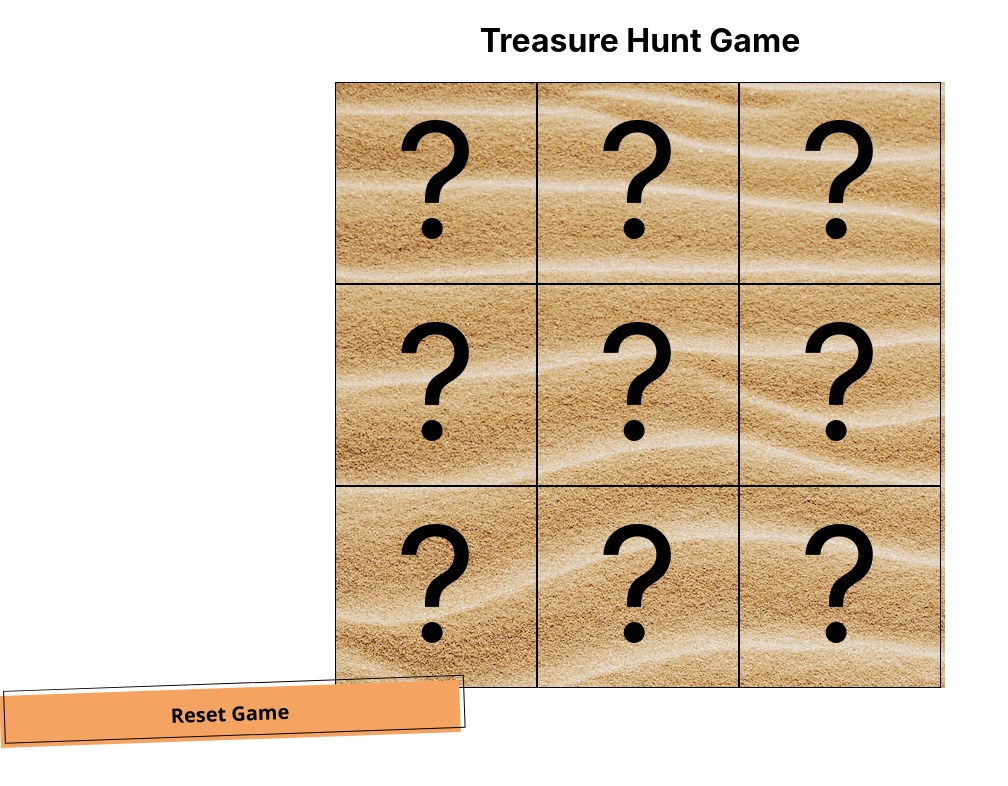
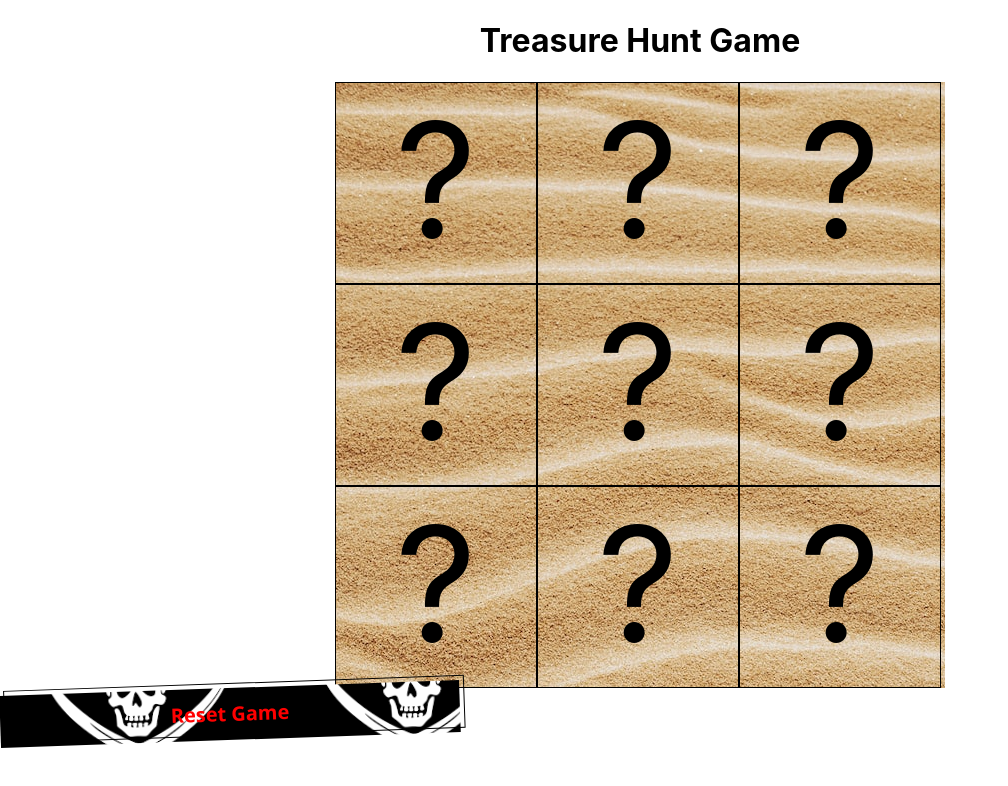
Before and after one commit to gnostertag/Treasure-hunt, a React (Create React App) app: page / in a window 1280 px wide. Shown: the top 786 px of the page, without its empty margins (0-1008 px from the left). Built offline with nearby package versions, Linux system fonts and the light colour scheme.

Commit message:
button image

```diff
--- a/src/App.css
+++ b/src/App.css
@@ -21,10 +21,12 @@ h1 {
 
 
   .button {
-    background-color: sandybrown;
+    background-image: url('./assets/jolly roger.png');
+    background-position: 0%;
+    background-size: auto;
     border: 0 solid #285fcd;
     box-sizing: border-box;
-    color: #000000;
+    color: red;
     display: flex;
     font-family: ui-sans-serif,system-ui,-apple-system,system-ui,"Segoe UI",Roboto,"Helvetica Neue",Arial,"Noto Sans",sans-serif,"Apple Color Emoji","Segoe UI Emoji","Segoe UI Symbol","Noto Color Emoji";
     font-size: 1rem;
```
Also changed, not shown: src/assets/jolly roger.png (added).
